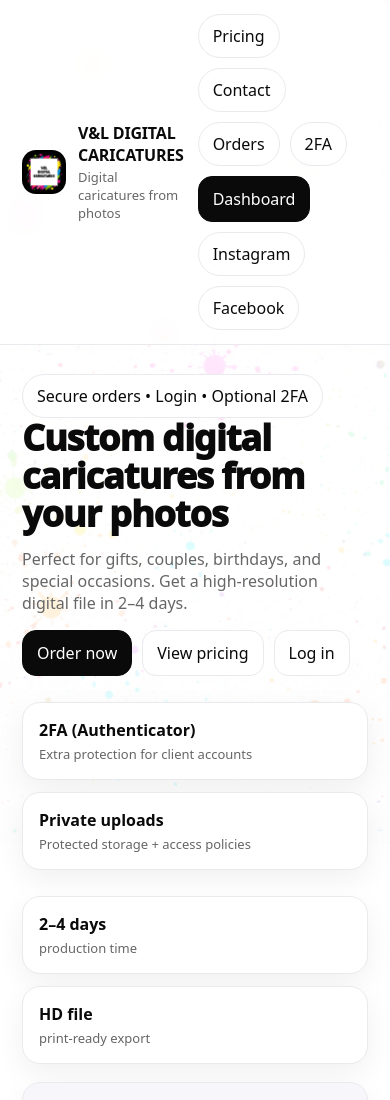
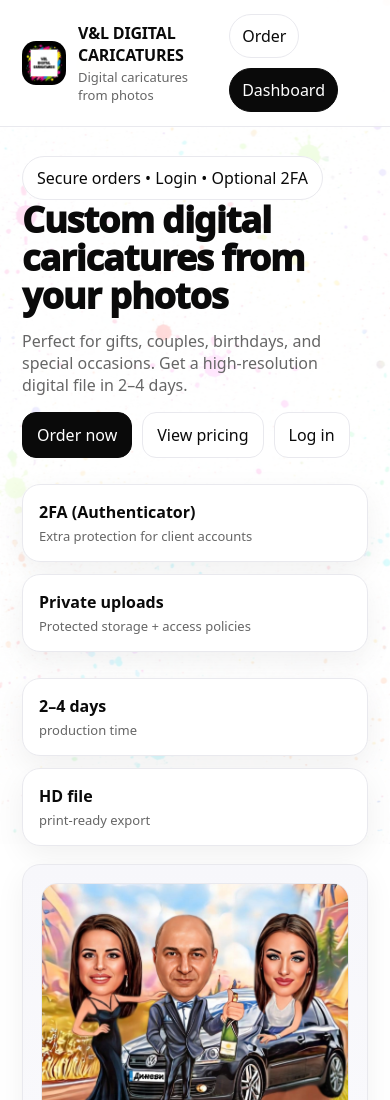
Before and after one commit to velislavvelikov27/vl-caricatures, a Next.js app: page / in a window 390 px wide. Shown: the top 1100 px of the page. Built offline with nearby package versions, Linux system fonts and the light colour scheme.

Commit message:
Improve mobile header

```diff
--- a/app/globals.css
+++ b/app/globals.css
@@ -140,7 +140,13 @@ a:hover{ text-decoration:underline; }
   border: 1px solid var(--border);
   background:#fff;
 }
-.thumb img{ width:100%; height:auto; display:block; object-fit:cover; }
+.thumb img{
+  width: 100%;
+  height: 240px;       /* можеш да смениш на 220 / 260 */
+  display: block;
+  object-fit: cover;   /* това прави crop */
+}
+
 
 .form{
   display:grid;
@@ -221,3 +227,14 @@ body::after{
 
   background: rgba(255,255,255,0.85);
 }
+
+/* Mobile nav cleanup */
+@media (max-width: 720px){
+  .nav .pill{
+    display: none;
+  }
+  .nav .btn{
+    padding: 10px 12px;
+    border-radius: 999px;
+  }
+}
--- a/components/Shell.tsx
+++ b/components/Shell.tsx
@@ -20,7 +20,9 @@ export function Shell({ children }: { children: React.ReactNode }) {
 
             <Link className="pill" href="/orders">Orders</Link>
             <Link className="pill" href="/security">2FA</Link>
+            <Link className="btn" href="/order">Order</Link>
             <Link className="btn btn-primary" href="/dashboard">Dashboard</Link>
+
 
             <a
               className="pill"
```
